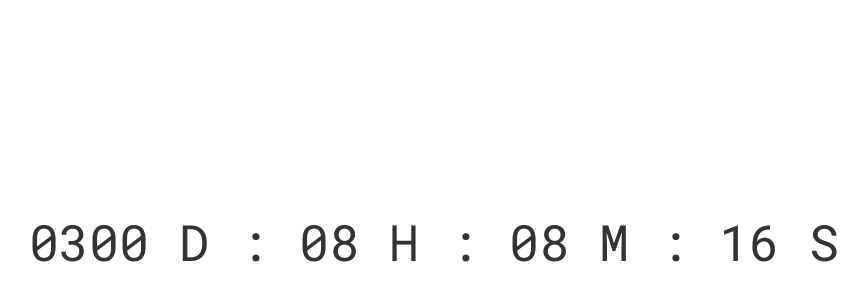
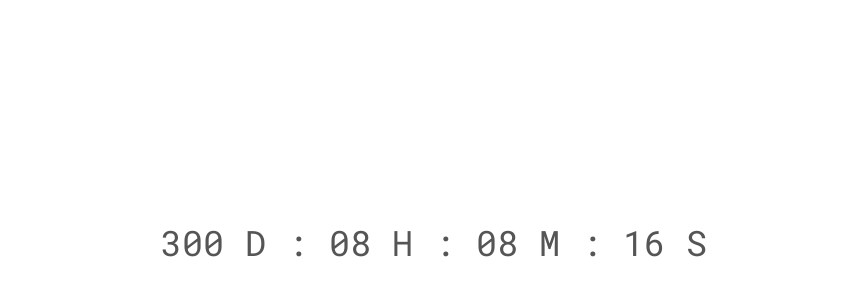
Before and after one commit to shoren930619-ui/day-counter, a plain HTML site: page index.html in a window 1280 px wide. Shown: the part 158-458 px from the top of the page, without its empty margins (206-1074 px from the left). Drawn offline with Linux system fonts and the light colour scheme.

Commit message:
Update index.html

```diff
--- a/index.html
+++ b/index.html
@@ -1,7 +1,7 @@
 <html>
   <head>
     <meta charset="UTF-8">
-    <title>Stable Day Counter</title>
+    <title>Compact Day Counter</title>
     <!-- 等寬字體 -->
     <link href="https://fonts.googleapis.com/css2?family=Roboto+Mono:wght@400&display=swap" rel="stylesheet">
     <style>
@@ -16,16 +16,16 @@
       }
 
       #counter {
-        font-size: 50px;
+        font-size: 35px; /* 再小一點 */
         font-weight: 400;
         text-align: center;
         transition: all 0.3s ease;
       }
 
-      /* 淺色模式：深灰 */
+      /* 淺色模式：較淺的灰色 */
       @media (prefers-color-scheme: light) {
         #counter {
-          color: #333333;
+          color: #555555;
         }
       }
 
@@ -55,11 +55,10 @@
         const seconds = Math.floor((diff / 1000) % 60);
 
         // 固定寬度顯示，避免抖動
-        const pad2 = n => n.toString().padStart(2, '0');
-        const pad4 = n => n.toString().padStart(4, '0'); // 天數四位數
+        const pad = n => n.toString().padStart(2, '0');
 
         document.getElementById("counter").innerText =
-          `${pad4(days)} D : ${pad2(hours)} H : ${pad2(minutes)} M : ${pad2(seconds)} S`;
+          `${days.toString().padStart(3,'0')} D : ${pad(hours)} H : ${pad(minutes)} M : ${pad(seconds)} S`;
       }
 
       setInterval(updateCounter, 1000);
```
